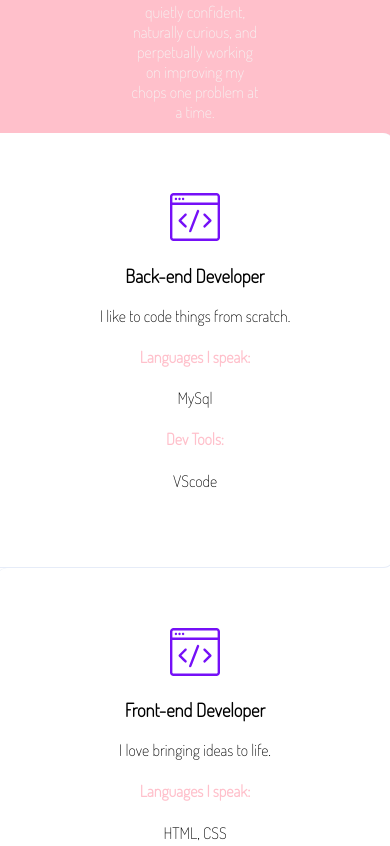
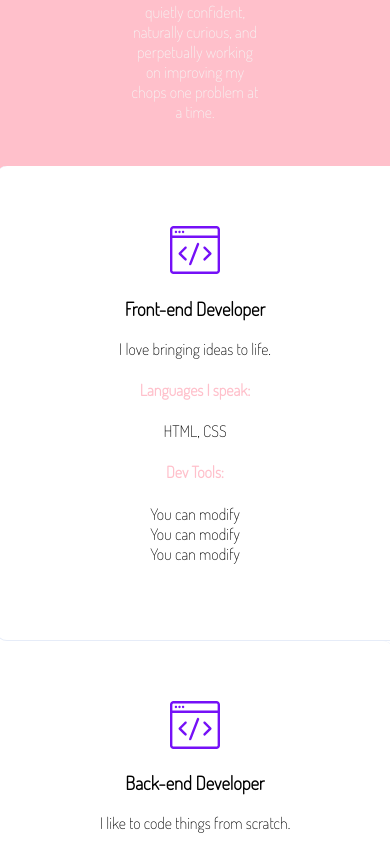
Before and after one commit to WildCodeSchool-2024-02/js-valence-checkpoint-1, a website: page site/portfolio.html in a window 390 px wide. Shown: the part 904-1750 px from the top of the page. Drawn offline with Linux system fonts and the light colour scheme.

Commit message:
etape css

```diff
--- a/site/css/portfolio.css
+++ b/site/css/portfolio.css
@@ -88,6 +88,8 @@ p {
 }
 
 .skills--title {
+  display: flex;
+  justify-content: center;
   margin: calc(var(--gutter) * -2) 0;
   text-align: var(--textAlign);
 }
@@ -156,6 +158,6 @@ p {
   }
 
   .skills {
-    flex-direction: column;
+    flex-direction: column-reverse;
   }
 }
```
